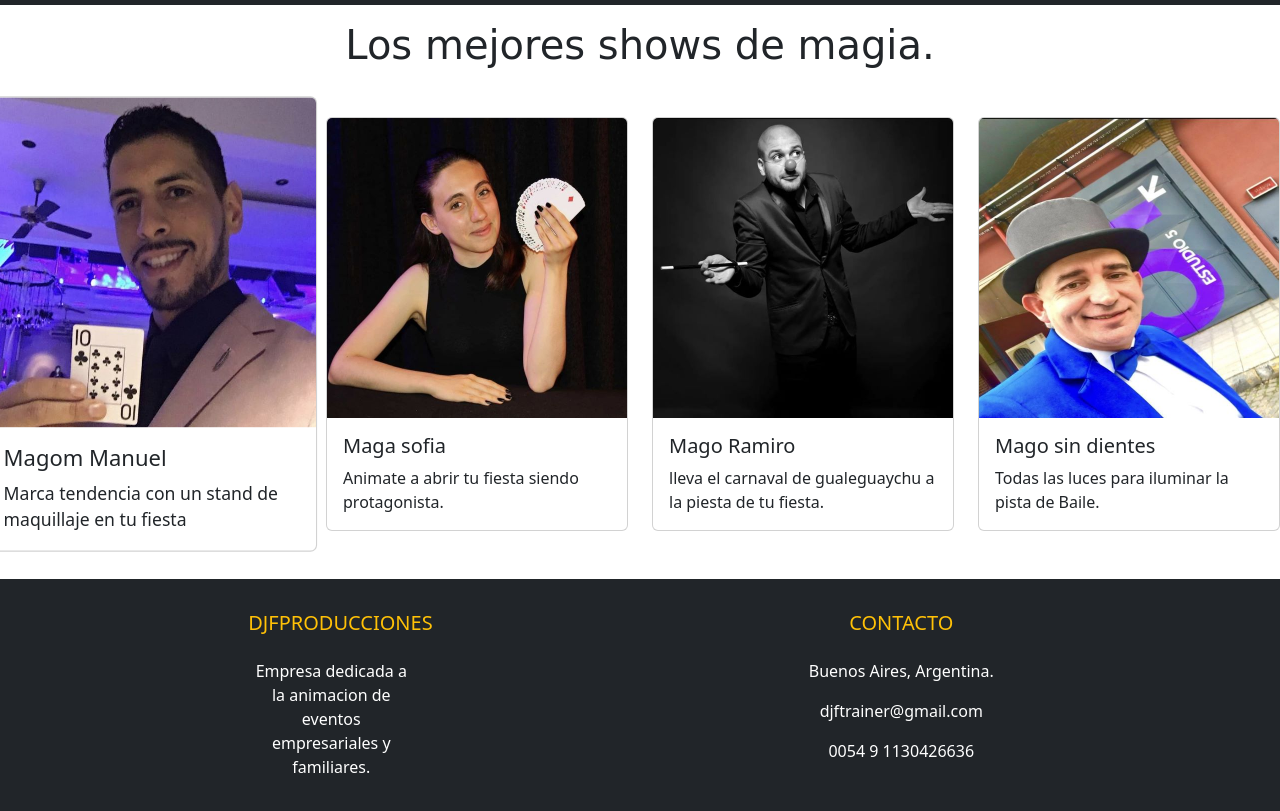
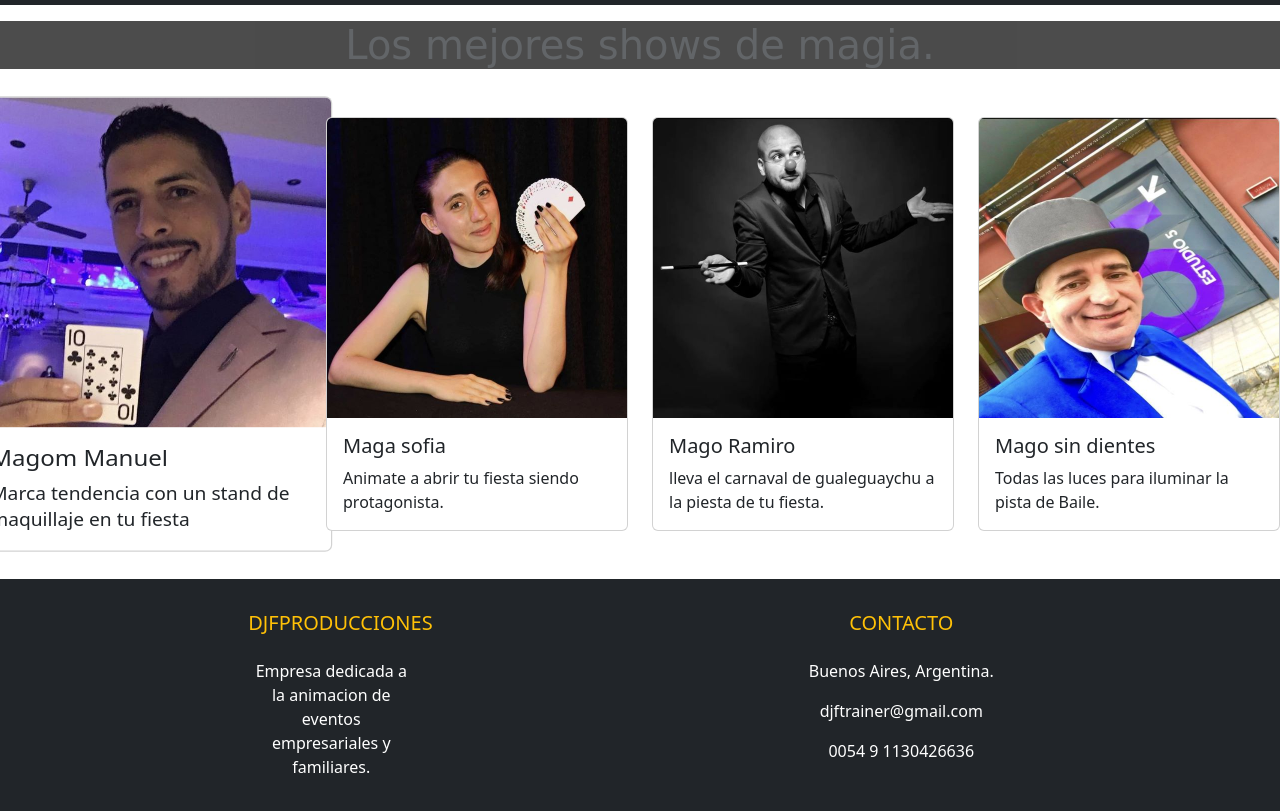
Before and after one commit to djfernandez11/primerparte, a plain HTML site: page mago.html in a window 1280 px wide. In both pictures the pointer is over the element 151 px from the left and 406 px from the top of the page. Shown: the part 83-894 px from the top of the page. Drawn offline with nearby package versions, Linux system fonts and the light colour scheme.

Commit message:
seunga opcion

```diff
--- a/estilo.css
+++ b/estilo.css
@@ -14,9 +14,11 @@
     transform: translate(30px, 30 px);
 }
 .general:hover {
-    transform: scale(1.1 , 1.1);
+    transform: scale(1.2 , 1.1);
 }
 h1{
     font-family: 'Edu TAS Beginner', cursive;
     font-family: 'Oleo Script Swash Caps', cursive;
+    background-color: black;
+    opacity: 0.7;
 }
```
